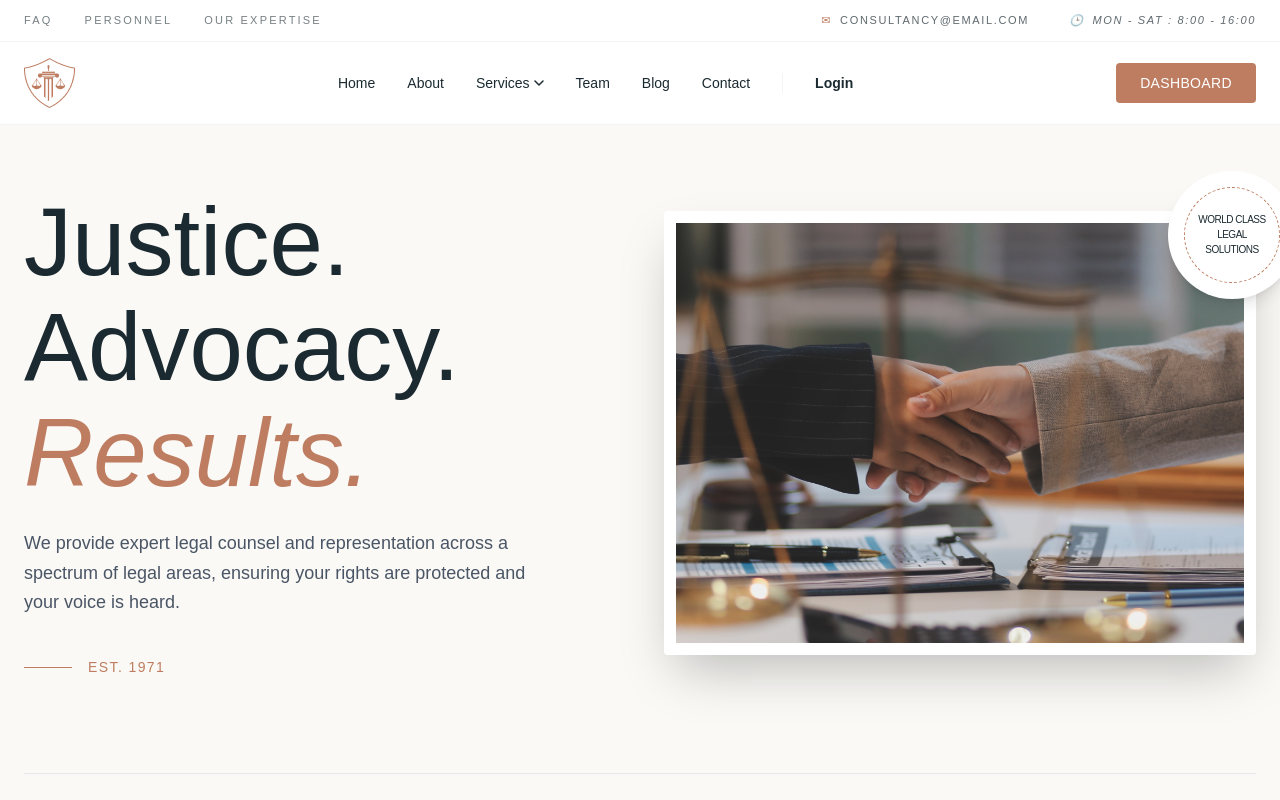
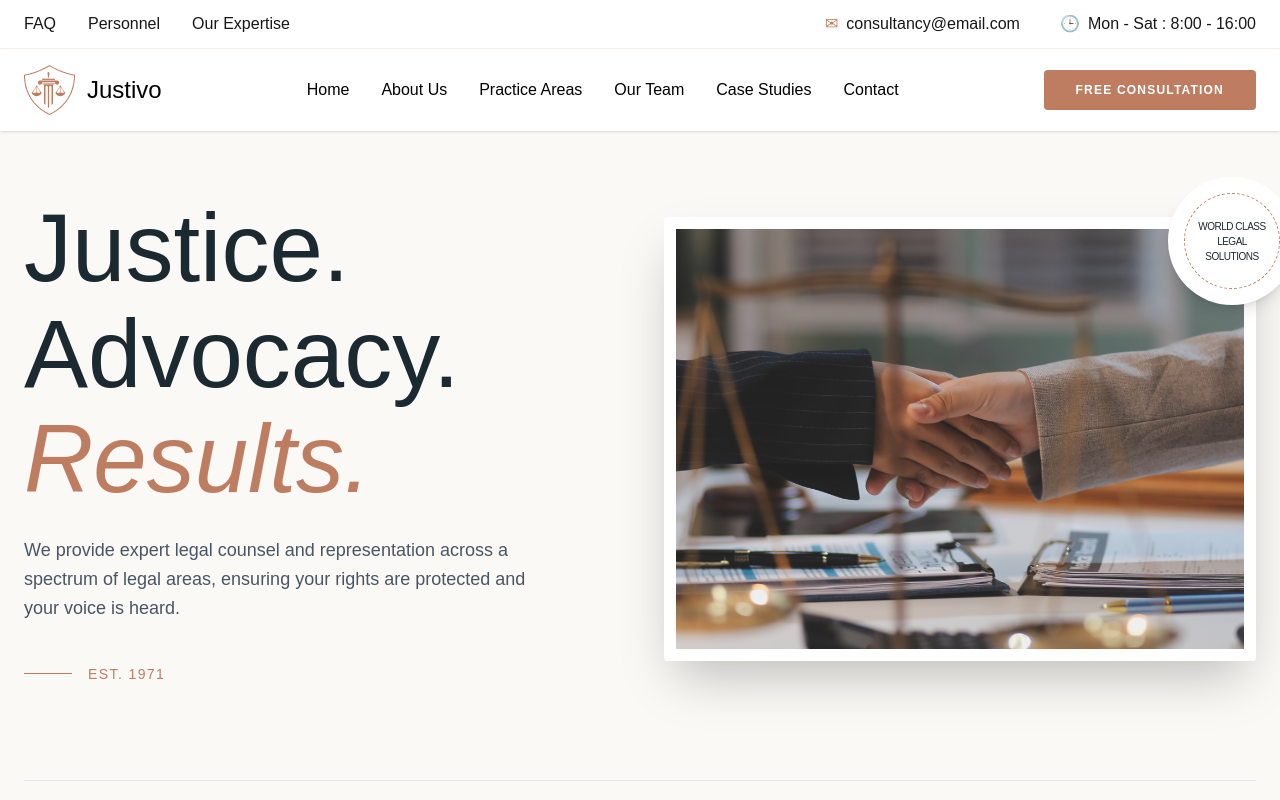
Before and after one commit to sohaibislam45/justivo, a Next.js app: page / in a window 1280 px wide. Shown: the top 800 px of the page. Built offline with nearby package versions, Linux system fonts and the light colour scheme; a web font is replaced by a local one.

Commit message:
implemented new Navbar and TopBar components for site navigation and contact information.

```diff
--- a/src/components/layout/Navbar.js
+++ b/src/components/layout/Navbar.js
@@ -1,48 +1,38 @@
+"use client";
+import React, { useState, useEffect } from 'react';
 import Link from 'next/link';
 import Image from 'next/image';
 import TopBar from './TopBar';
 
 const Navbar = () => {
+    // Mocked logged-in state
+    const [isLoggedIn, setIsLoggedIn] = useState(false);
+
     return (
         <>
         <TopBar />
-        <nav className="sticky top-0 z-50 w-full bg-white/80 backdrop-blur-md border-b border-gray-100">
+        <nav className="sticky top-0 z-50 w-full bg-white/90 text-black shadow-sm">
             <div className="container mx-auto px-6 py-4 flex items-center justify-between">
-                <div className="flex items-center gap-2">
+                <div className='flex items-center gap-3'>
+                    <div className="flex items-center">
                     <Image src="/images/logo.png" alt="Justivo Logo" width={51} height={50} className="object-contain" />
                 </div>
-
-                <div className="hidden md:flex items-center gap-8 text-sm font-medium text-secondary">
+                <div className="text-2xl font-base font-[24px] text-black">Justivo</div>
+                </div>
+                <div className="hidden md:flex items-center gap-8 text-base font-medium text-black">
                     <Link href="/" className="hover:text-primary transition-colors">Home</Link>
-                    <Link href="/about" className="hover:text-primary transition-colors">About</Link>
-
-                    {/* Services Dropdown */}
-                    <div className="relative group">
-                        <button className="flex items-center gap-1 hover:text-primary transition-colors">
-                            Services
-                            <svg width="10" height="6" viewBox="0 0 10 6" fill="none" xmlns="http://www.w3.org/2000/svg">
-                                <path d="M1 1L5 5L9 1" stroke="currentColor" strokeWidth="1.5" strokeLinecap="round" strokeLinejoin="round"/>
-                            </svg>
-                        </button>
-                        <div className="absolute top-full left-0 mt-4 w-56 bg-white shadow-xl border border-gray-100 py-4 opacity-0 invisible group-hover:opacity-100 group-hover:visible transition-all duration-300 translate-y-2 group-hover:translate-y-0 rounded-sm">
-                            <Link href="/services/business" className="block px-6 py-2 hover:bg-[#FAF9F6] hover:text-primary transition-colors">Business Law</Link>
-                            <Link href="/services/criminal" className="block px-6 py-2 hover:bg-[#FAF9F6] hover:text-primary transition-colors">Criminal Defense</Link>
-                            <Link href="/services/family" className="block px-6 py-2 hover:bg-[#FAF9F6] hover:text-primary transition-colors">Family Law</Link>
-                            <Link href="/services/real-estate" className="block px-6 py-2 hover:bg-[#FAF9F6] hover:text-primary transition-colors">Real Estate Law</Link>
-                        </div>
-                    </div>
-
-                    <Link href="/team" className="hover:text-primary transition-colors">Team</Link>
-                    <Link href="/blog" className="hover:text-primary transition-colors">Blog</Link>
+                    <Link href="/about" className="hover:text-primary transition-colors">About Us</Link>
+                    <Link href="/services" className="hover:text-primary transition-colors">Practice Areas</Link>
+                    <Link href="/team" className="hover:text-primary transition-colors">Our Team</Link>
+                    <Link href="/blog" className="hover:text-primary transition-colors">Case Studies</Link>
                     <Link href="/contact" className="hover:text-primary transition-colors">Contact</Link>
-                    <Link href="/login" className="hover:text-primary transition-colors font-bold border-l border-gray-100 pl-8">Login</Link>
                 </div>
 
                 <Link
-                    href="/dashboard"
-                    className="bg-primary hover:bg-primary/90 text-white px-6 py-2.5 rounded-sm transition-all text-sm font-medium tracking-wide uppercase"
+                    href={isLoggedIn ? "/dashboard" : "/login"}
+                    className="bg-primary hover:bg-primary/90 text-white px-8 py-3 rounded-sm transition-all text-xs font-bold tracking-widest uppercase"
                 >
-                    Dashboard
+                    {isLoggedIn ? "Dashboard" : "Free Consultation"}
                 </Link>
             </div>
         </nav>
--- a/src/components/layout/TopBar.js
+++ b/src/components/layout/TopBar.js
@@ -2,19 +2,19 @@ import Link from 'next/link';
 
 const TopBar = () => {
     return (
-        <div className="bg-white border-b border-gray-100 py-3 hidden lg:block">
+        <div className="bg-white border-b border-[#be7d601a] py-3 hidden lg:block">
             <div className="container mx-auto px-6 flex justify-between items-center">
-                <div className="flex items-center gap-8 text-[11px] uppercase tracking-[0.2em] font-medium text-secondary/60">
+                <div className="flex items-center gap-8 text-[16px] font-medium">
                     <Link href="/faq" className="hover:text-primary transition-colors">FAQ</Link>
                     <Link href="/personnel" className="hover:text-primary transition-colors">Personnel</Link>
                     <Link href="/expertise" className="hover:text-primary transition-colors">Our Expertise</Link>
                 </div>
 
-                <div className="flex items-center gap-10 text-[11px] uppercase tracking-[0.15em] font-medium text-secondary/70">
+                <div className="flex items-center gap-10 text-[16px] font-medium">
                     <a href="mailto:consultancy@email.com" className="flex items-center gap-2 hover:text-primary transition-colors">
                         <span className="text-primary">✉</span> consultancy@email.com
                     </a>
-                    <div className="flex items-center gap-2 italic">
+                    <div className="flex items-center gap-2">
                         <span className="text-primary font-normal">🕒</span> Mon - Sat : 8:00 - 16:00
                     </div>
                 </div>
```
